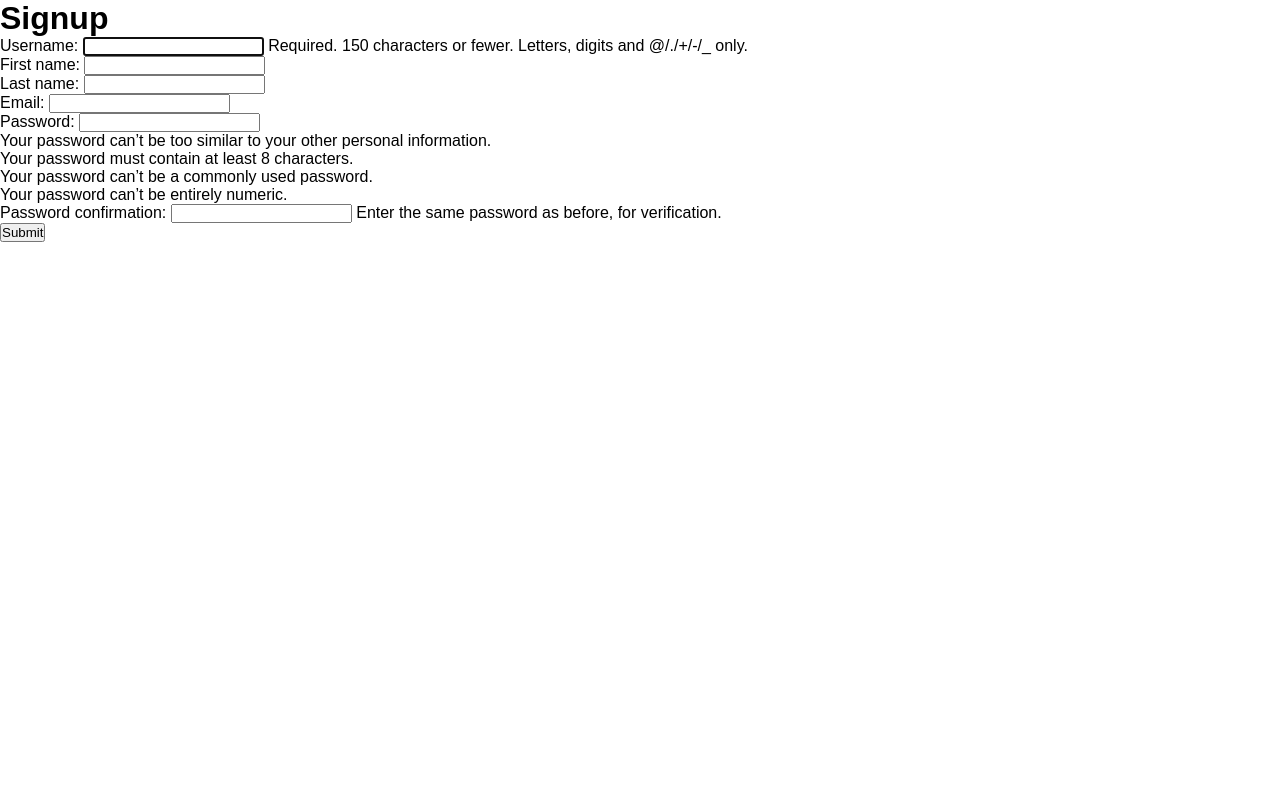
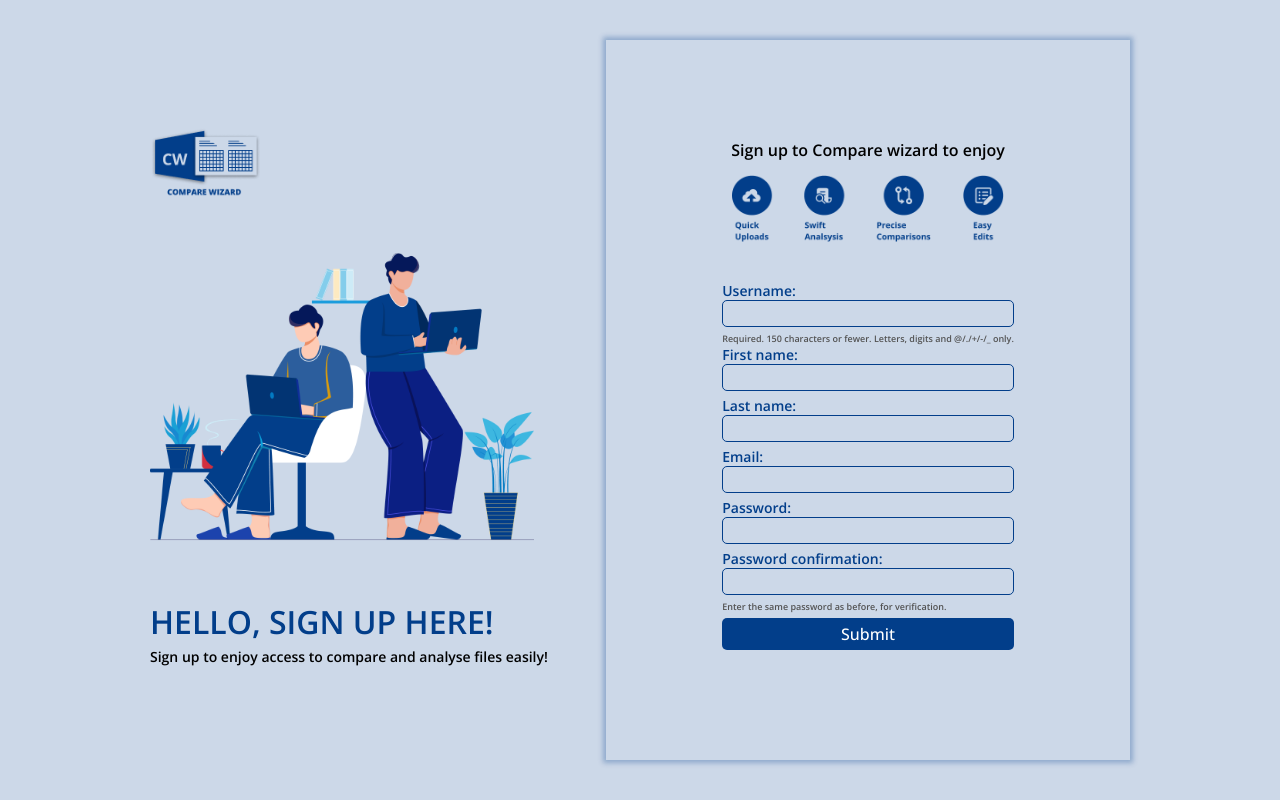
Before and after one commit to zuri-training/Excel_comp_team_110, a Django app: page /accounts/register_user in a window 1280 px wide. Run offline with Django 4.2, Linux system fonts and the light colour scheme; some libraries are stand-ins or nearby versions.

Commit message:
styling sign up page

```diff
--- a/compare_wizard/accounts/templates/registration/register.html
+++ b/compare_wizard/accounts/templates/registration/register.html
@@ -1,33 +1,40 @@
-{% extends "base.html" %}
-
-{% block content %}
-
-{% if form.errors %}
-
+{% extends "base.html" %} {% block content %} {% if form.errors %}
 
 <div class="alert alert-warning alert-dismissible fade show" role="alert">
-    <p>There was an error with your form.....</p>
-    <button type="button" class="btn-close" data-bs-dismiss="alert" aria-label="Close"></button>
+  <p class="error-msg">There was an error with your form.....</p>
+  <button
+    type="button"
+    class="btn-close"
+    data-bs-dismiss="alert"
+    aria-label="Close"
+  ></button>
 </div>
 
 {% endif %}
+<main class="login-container">
+  <div class="register-left">
+    {% load static %} <img src={% static "images/login_logo.png" %} alt="login
+    logo"> {% load static %} <img src={% static "images/register.png" %}
+    alt="register page image" class="image">
+    <h1>HELLO, SIGN UP HERE!</h1>
+    <p>Sign up to enjoy access to compare and analyse files easily!</p>
+  </div>
 
-<div class="shadow p-4 mb-5 bg-body rounded">
-    <h1>Signup</h1>
-
-
+  <div class="register-right">
+    <div class="register-right-top">
+      <p>Sign up to Compare wizard to enjoy</p>
+      {% load static %} <img src={% static "images/howitworks.png" %} alt="hiw
+      infograph">
+    </div>
     <form action="{% url 'register' %}" method="POST">
-        {% csrf_token %}
-
-        {{ form.as_p }}
+      {% csrf_token %} {{ form.as_p }}
 
       <div class="form-floating mb-3">
         <button type="submit" class="btn btn-primary">Submit</button>
       </div>
 
-
       <!-- <input type="submit" value="submit" class="btn btn-secondary"> -->
     </form>
-
   </div>
+</main>
 {% endblock content %}
--- a/compare_wizard/static/community.css
+++ b/compare_wizard/static/community.css
@@ -1,9 +1,4 @@
-* {
-    padding: 0;
-    margin: 0;
-    box-sizing: border-box;
-    font-family: Arial, Helvetica, sans-serif;
-}
+
 .community-banner {
     text-align: center;
     padding: 10em 2em 5em;
--- a/compare_wizard/static/login.css
+++ b/compare_wizard/static/login.css
@@ -4,7 +4,7 @@ main.login-container {
   width: 100vw;
   height: 100vh;
   background: #ccd8e8;
-  font-family: "Open Sans", sans-serif;
+  /* font-family: "Open Sans", sans-serif; */
   display: flex;
   justify-content: space-between;
   overflow: hidden;
@@ -17,6 +17,7 @@ main.login-container {
   flex-direction: column;
   justify-content: center;
   line-height: 35px;
+  /* width: 50vw; */
 }
 
 .login-container .left p {
@@ -31,6 +32,7 @@ main.login-container {
 
 .login-container .left img {
   padding: 30px 0px;
+  width: 100px;
 }
 
 .login-container .left form div {
--- /dev/null
+++ b/compare_wizard/static/register.css
@@ -0,0 +1,134 @@
+.login-container .register-left {
+  display: flex;
+  flex-direction: column;
+  justify-content: center;
+  line-height: 35px;
+  width: 50vw;
+}
+
+.register-left img {
+  width: 110px;
+  margin-bottom: 50px;
+}
+
+.register-left .image {
+  /* height: 100vh; */
+  width: 30vw;
+}
+
+.register-left h1 {
+  color: #023e8a;
+}
+
+.register-left p {
+  font-size: 14px;
+  font-weight: bolder;
+}
+
+.login-container .register-right {
+  display: flex;
+  flex-direction: column;
+  justify-content: center;
+  align-items: center;
+  align-self: center;
+  margin-left: 50px;
+  padding: 0px 50px;
+  flex-wrap: wrap;
+  box-shadow: 0px 0px 5px 3px rgba(2, 62, 138, 0.3);
+  -webkit-box-shadow: 0px 0px 5px 3px rgba(2, 62, 138, 0.3);
+  -moz-box-shadow: 0px 0px 5px 3px rgba(2, 62, 138, 0.3);
+  background-color: #ccd8e8;
+  width: 60vw;
+  height: 90vh;
+}
+
+.register-right-top {
+  width: 80%;
+  line-height: 50px;
+  text-align: center;
+}
+
+.register-right-top img {
+  width: inherit;
+}
+.register-right p {
+  color: #000000;
+  font-weight: bolder;
+}
+
+.register-right form {
+  margin: 20px 0px;
+  font-size: 14px;
+  display: flex;
+  flex-direction: column;
+  flex-wrap: wrap;
+  /* width: 80%; */
+}
+
+.register-right form p {
+  color: #023e8a;
+}
+
+.register-right form input,
+.register-right form .helptext {
+  display: block;
+}
+
+.register-right form div {
+  display: flex;
+  flex-direction: column;
+}
+
+.register-right form input {
+  display: block;
+  appearance: none;
+  outline: 0;
+  border: 1px solid #023e8a;
+  color: #000;
+  background: #ccd8e8;
+  width: 100%;
+  border-radius: 5px;
+  padding: 3px 15px;
+  font-size: 14px;
+  margin-bottom: 5px;
+}
+
+.register-right form input::placeholder {
+  font-size: 11px;
+}
+
+.register-right form span.helptext,
+.register-right form li {
+  font-size: 9px;
+  color: #535353;
+  list-style: none;
+}
+
+.register-right form li {
+  display: none;
+}
+
+.register-right form button {
+  padding: 5px 20px;
+  background-color: #023e8a;
+  border: none;
+  color: #ffffff;
+  font-size: 16px;
+  font-weight: 500;
+  /* height: 56px; */
+  border-radius: 5px;
+  margin: 5px 0px;
+  display: block;
+}
+
+.register-right form button:hover {
+  background-color: #001e45;
+  color: #ffffff;
+  text-decoration: none;
+}
+
+div.error-msg{
+    font-size: 12px;
+    color: red;
+    font-weight: bolder;
+}
--- a/compare_wizard/templates/base.html
+++ b/compare_wizard/templates/base.html
@@ -11,8 +11,14 @@
     <link rel="stylesheet" href="{% static 'workspace.css' %}" />
     <link rel="stylesheet" href="{% static 'community.css' %}" />
     <link rel="stylesheet" href="{% static 'login.css' %}" />
+    <link rel="stylesheet" href="{% static 'register.css' %}" />
 
-    <link href="https://fonts.googleapis.com/css2?family=Open+Sans:wght@300;400;500;600&display=swap" rel="stylesheet">
+    <!-- google font -->
+    <link
+      href="https://fonts.googleapis.com/css2?family=Open+Sans:wght@300;400;500;600&display=swap"
+      rel="stylesheet"
+    />
+    <!-- font awesome -->
     <link
       rel="stylesheet"
       href="https://cdnjs.cloudflare.com/ajax/libs/font-awesome/6.1.2/css/all.min.css"
```
Also changed, not shown: compare_wizard/static/style.css (+51 -53 lines), compare_wizard/static/images/howitworks.png (added), compare_wizard/static/images/register.png (added). Lines whose indentation alone changed are shown as unchanged.
